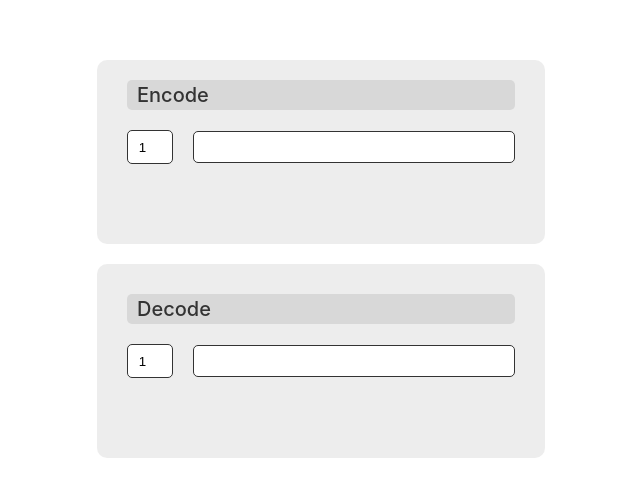
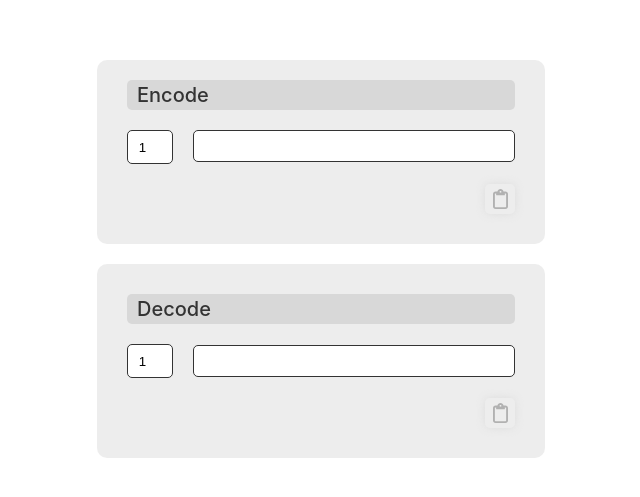
Before and after one commit to knighttkey/secret-number, a React (Vite) app: page / in a window 1280 px wide. Shown: the part 141-638 px from the top of the page, without its empty margins (319-959 px from the left). Built offline with nearby package versions, Linux system fonts and the light colour scheme.

Commit message:
1.update encode & decode logic 2.modify style

```diff
--- a/src/components/SecretContainer.tsx
+++ b/src/components/SecretContainer.tsx
@@ -1,10 +1,7 @@
 import React, {
-  DragEvent,
   useRef,
   useState,
-  MouseEvent,
   useEffect,
-  ChangeEvent,
 } from "react";
 import "./../styles/SecretContainer.scss";
 
@@ -14,12 +11,15 @@ export default (props: Props) => {
   const {} = props;
   const originRef = useRef<HTMLInputElement>(null);
   const decodeRef = useRef<HTMLInputElement>(null);
+  const encodeResultRef = useRef<HTMLInputElement>(null);
+  const decodeResultRef = useRef<HTMLInputElement>(null);
   const [encodeString, setEncodeString] = useState<string>("");
   const [decodeString, setDecodeString] = useState<string>("");
   const [secretNumber, setSecretNumber] = useState<number>(1);
   const [decodeNumber, setDecodeNumber] = useState<number>(1);
-  const alphabet = "ABCDEFGHIJKLMNOPQRSTUVWXYZ";
+  const alphabet = " ABCDEFGHIJKLMNOPQRSTUVWXYZ";
   const alphabetArray = [
+    " ",
     "A",
     "B",
     "C",
@@ -48,6 +48,16 @@ export default (props: Props) => {
     "Z",
   ];
 
+  useEffect(() => {
+    if (!originRef.current) return;
+    encode(originRef.current.value);
+  }, [secretNumber]);
+
+  useEffect(() => {
+    if (!decodeRef.current) return;
+    decode(decodeRef.current.value);
+  }, [decodeNumber]);
+
   const isUpperCase = (str: string) => {
     return str != str.toLowerCase() && str === str.toUpperCase();
   };
@@ -58,70 +68,88 @@ export default (props: Props) => {
       let upper = isUpperCase(item);
       let originIndex = alphabet.indexOf(item.toUpperCase());
       let additionNumber;
-      if (originIndex + secretNumber < 26) {
-        additionNumber = originIndex + secretNumber;
+      let indexCount = originIndex + secretNumber;
+      if (originIndex <= 0) {
+        additionNumber = 0;
       } else {
-        additionNumber = originIndex + secretNumber - 26;
+        if (indexCount <= 26) {
+          additionNumber = indexCount;
+        } else {
+          let scale = Math.round(indexCount / 26);
+          let mod = indexCount % 26;
+          additionNumber = indexCount - 26;
         }
-      if (additionNumber < 0) return;
-      console.log('additionNumber', additionNumber)
+      }
+
       let result;
+      if (additionNumber <= 0) {
+        result = item;
+      } else {
         if (upper) {
           result = alphabetArray[additionNumber];
         } else {
           result = alphabetArray[additionNumber].toLowerCase();
         }
-      return originIndex === -1 ? item : result;
+      }
+      return result;
     });
     setEncodeString(replacedArray.join(""));
   };
-  const changeSecretNumber = (evt:ChangeEvent) => {
-    let secretNo = (evt.target as HTMLInputElement).value;
-    setSecretNumber(Number(secretNo))
-    if(!originRef.current) return;
-    encode(originRef.current.value)
 
-  }
-  const changeDecodeNumber = (evt:ChangeEvent) => {
-    let decodeNo = (evt.target as HTMLInputElement).value;
-    setDecodeNumber(Number(decodeNo))
-    if(!decodeRef.current) return;
-    decode(decodeRef.current.value)
-  }
-
-  const decode = (evtStr:string) => {
+  const decode = (evtStr: string) => {
     let instantSecretString = evtStr;
     let instantSecretArray = instantSecretString.split("");
-    let decodedArray = instantSecretArray.map((item)=>{
-      console.log('item', item)
+    let decodedArray = instantSecretArray.map((item) => {
       let upper = isUpperCase(item);
       let originIndex = alphabet.indexOf(item.toUpperCase());
       let additionNumber;
-      if (originIndex - decodeNumber >= 0) {
-        additionNumber = originIndex - decodeNumber;
+      let indexCount = originIndex - decodeNumber;
+      if (originIndex <= 0) {
+        additionNumber = 0;
       } else {
-        additionNumber = 26 + originIndex - decodeNumber;
+        if (indexCount >= 0) {
+          additionNumber = indexCount;
+        } else {
+          let scale = Math.round(indexCount / 26);
+          let mod = indexCount % 26;
+          additionNumber = 26 + indexCount;
         }
-      if (additionNumber < 0) return;
+      }
       let result;
+      if (additionNumber <= 0) {
+        result = item;
+      } else {
         if (upper) {
           result = alphabetArray[additionNumber];
         } else {
           result = alphabetArray[additionNumber].toLowerCase();
         }
-      return originIndex === -1 ? item : result;
-    })
+      }
+      return result;
+    });
     setDecodeString(decodedArray.join(""));
-  }
+  };
+
+  const copySecret = () => {
+    if (!encodeResultRef.current) return;
+    navigator.clipboard.writeText(encodeResultRef.current.innerText);
+  };
+  const copyResult = () => {
+    if (!decodeResultRef.current) return;
+    navigator.clipboard.writeText(decodeResultRef.current.innerText);
+  };
+
   return (
     <div className="secret_container">
       <div className="encode_area">
         <div className="title">Encode</div>
+        <div className="top_row">
           <input
             className="secret_number"
             type="number"
             value={secretNumber}
-          onChange={(evt) => changeSecretNumber(evt)}
+            // onChange={(evt) => changeSecretNumber(evt)}
+            onChange={(evt) => setSecretNumber(Number(evt.target.value))}
             min={1}
             max={26}
             step={1}
@@ -131,19 +159,28 @@ export default (props: Props) => {
             type="text"
             onChange={(evt) => encode(evt.target.value)}
             ref={originRef}
+            spellCheck={false}
           ></input>
-        <div className="result_string">{encodeString}</div>
-
+        </div>
+        <div className="bottom_row">
+          <div className="result_string" ref={encodeResultRef}>
+            {encodeString}
+          </div>
+          <div className={`copy_btn ${encodeString ? '':'disable'} `} onClick={() => copySecret()}>
+            <div className="icon"></div>
+          </div>
+        </div>
       </div>
       <div className="decode_area">
         <div className="title">Decode</div>
+        <div className="top_row">
         <input
           className="decode_number"
           type="number"
           value={decodeNumber}
-          onChange={(evt) => changeDecodeNumber(evt)}
+          onChange={(evt) => setDecodeNumber(Number(evt.target.value))}
           min={1}
-          max={26}
+          max={25}
           step={1}
         ></input>
         <input
@@ -151,8 +188,15 @@ export default (props: Props) => {
           type="text"
           onChange={(evt) => decode(evt.target.value)}
           ref={decodeRef}
+          spellCheck={false}
         ></input>
-        <div className="decode_result_string">{decodeString}</div>
+        </div>
+        <div className="bottom_row">
+        <div className="decode_result_string" ref={decodeResultRef}>{decodeString}</div>
+        <div className={`copy_btn ${decodeString ? '':'disable'} `} onClick={() => copyResult()}>
+            <div className="icon"></div>
+          </div>
+        </div>
       </div>
     </div>
   );
--- a/src/styles/SecretContainer.scss
+++ b/src/styles/SecretContainer.scss
@@ -15,33 +15,81 @@
       display: flex;
       align-items: center;
       justify-content: flex-start;
-            margin:0 0 20px 0;
+      margin: 0 0 20px 0;
       border-radius: 5px;
       background-color: #aaaaaa50;
       box-sizing: border-box;
       padding: 0 10px;
     }
+    .top_row {
+      display: flex;
       .secret_number {
         width: 40px;
         border-radius: 5px;
         height: 30px;
         outline: none;
-            margin:0 20px 0 0;
+        margin: 0 20px 0 0;
         border: 1px solid #333;
         text-align: center;
       }
       .origin_string {
         height: 30px;
-            width: 300px;
+        width: calc(100% - 60px);
         border: 1px solid #333;
         border-radius: 5px;
         padding: 0 10px;
         outline: none;
       }
+    }
+    .bottom_row {
+      display: flex;
+      margin: 20px 0 0 0;
       .result_string {
-            width: 100%;
+        width: calc(100% - 30px);
+        max-width: 400px;
         height: 30px;
-            margin: 20px 0 0 0;
+        box-sizing: border-box;
+        padding: 10px 10px 10px 0;
+        overflow: hidden;
+        white-space: nowrap;
+        text-overflow: ellipsis;
+        margin: 0 10px 0 0;
+        text-align: start;
+        line-height: 10px;
+        vertical-align: middle;
+      }
+      .copy_btn {
+        width: 30px;
+        height: 30px;
+        cursor: pointer;
+        border-radius: 5px;
+        box-shadow: #ccc 0px 0px 10px;
+        transition: 0.3s;
+        &.disable {
+            opacity: 0.5;
+            pointer-events: none;
+        }
+
+        .icon {
+          width: 30px;
+          height: 30px;
+          background-image: url("./../assets/images/clipboard.svg");
+          background-repeat: no-repeat;
+          background-size: 50%;
+          background-position: center;
+          transition: 0.3s;
+          filter: invert(50%) sepia(7%) saturate(38%) hue-rotate(4deg)
+            brightness(90%) contrast(84%);
+        }
+        &:hover {
+          background-color: #333333;
+          box-shadow: #777 0px 0px 10px;
+          .icon {
+            filter: invert(100%) sepia(0%) saturate(0%) hue-rotate(166deg)
+              brightness(105%) contrast(101%);
+          }
+        }
+      }
     }
   }
   .decode_area {
@@ -49,7 +97,7 @@
     padding: 30px;
     box-sizing: border-box;
     border-radius: 10px;
-        margin:20px 0 0 0;
+    margin: 20px 0 0 0;
     .title {
       height: 30px;
       width: 100%;
@@ -59,18 +107,19 @@
       display: flex;
       align-items: center;
       justify-content: flex-start;
-            margin:0 0 20px 0;
+      margin: 0 0 20px 0;
       border-radius: 5px;
       background-color: #aaaaaa50;
       box-sizing: border-box;
       padding: 0 10px;
     }
+    .top_row {
       .decode_number {
         width: 40px;
         border-radius: 5px;
         height: 30px;
         outline: none;
-            margin:0 20px 0 0;
+        margin: 0 20px 0 0;
         border: 1px solid #333;
         text-align: center;
       }
@@ -82,10 +131,57 @@
         padding: 0 10px;
         outline: none;
       }
+    }
+
+    .bottom_row {
+      display: flex;
+      margin: 20px 0 0 0;
       .decode_result_string {
-            width: 100%;
+        width: calc(100% - 30px);
+        max-width: 400px;
         height: 30px;
-            margin: 20px 0 0 0;
+        box-sizing: border-box;
+        padding: 10px 10px 10px 0;
+        overflow: hidden;
+        white-space: nowrap;
+        text-overflow: ellipsis;
+        margin: 0 10px 0 0;
+        text-align: start;
+        line-height: 10px;
+        vertical-align: middle;
+      }
+      .copy_btn {
+        width: 30px;
+        height: 30px;
+        cursor: pointer;
+        border-radius: 5px;
+        box-shadow: #ccc 0px 0px 10px;
+        transition: 0.3s;
+        &.disable {
+            opacity: 0.5;
+            pointer-events: none;
+        }
+
+        .icon {
+          width: 30px;
+          height: 30px;
+          background-image: url("./../assets/images/clipboard.svg");
+          background-repeat: no-repeat;
+          background-size: 50%;
+          background-position: center;
+          transition: 0.3s;
+          filter: invert(50%) sepia(7%) saturate(38%) hue-rotate(4deg)
+            brightness(90%) contrast(84%);
+        }
+        &:hover {
+          background-color: #333333;
+          box-shadow: #777 0px 0px 10px;
+          .icon {
+            filter: invert(100%) sepia(0%) saturate(0%) hue-rotate(166deg)
+              brightness(105%) contrast(101%);
           }
         }
       }
+    }
+  }
+}
```
Also changed, not shown: src/assets/images/clipboard.svg (added), 1 other file (tests, documents, lock files or other folders). Lines whose indentation alone changed are shown as unchanged.
